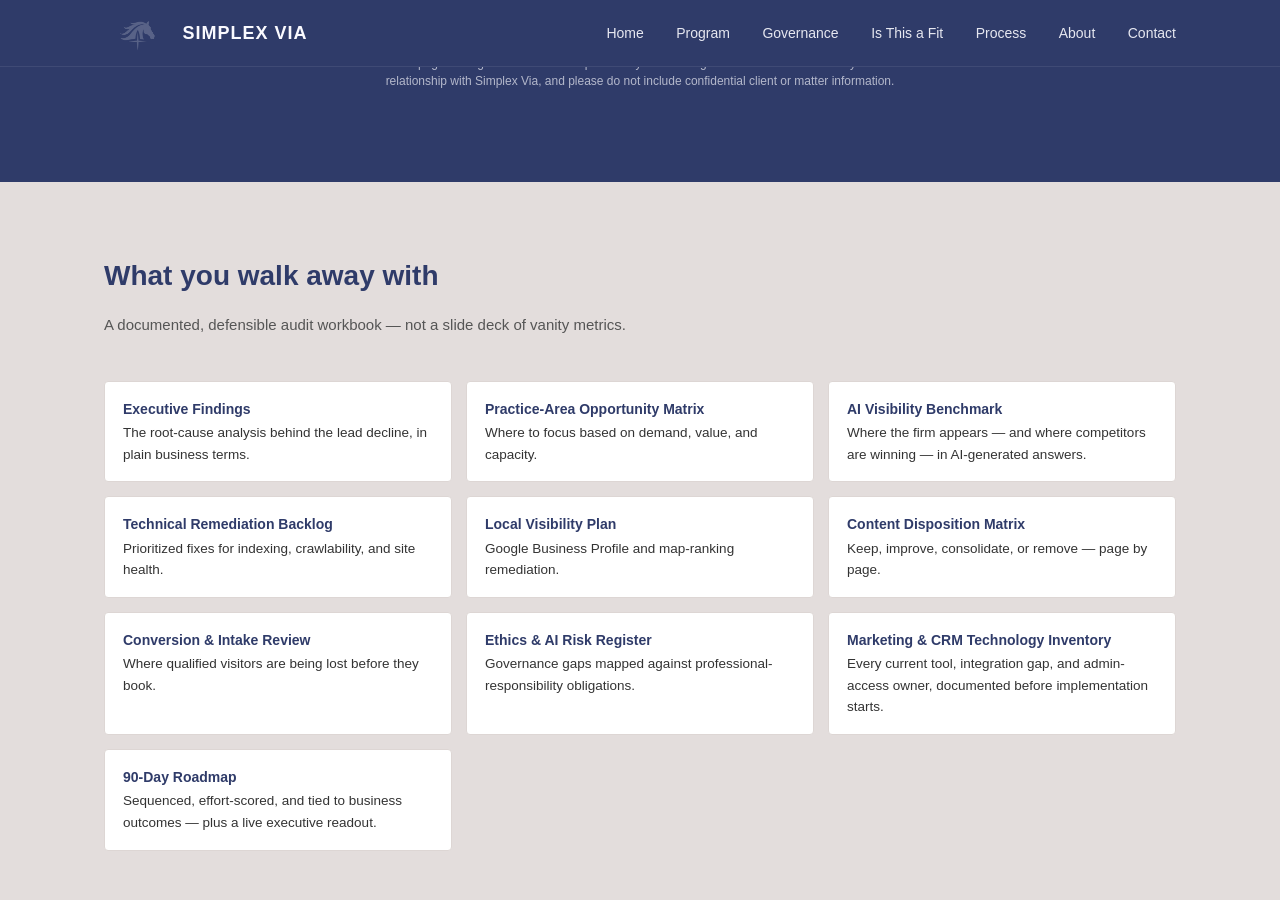
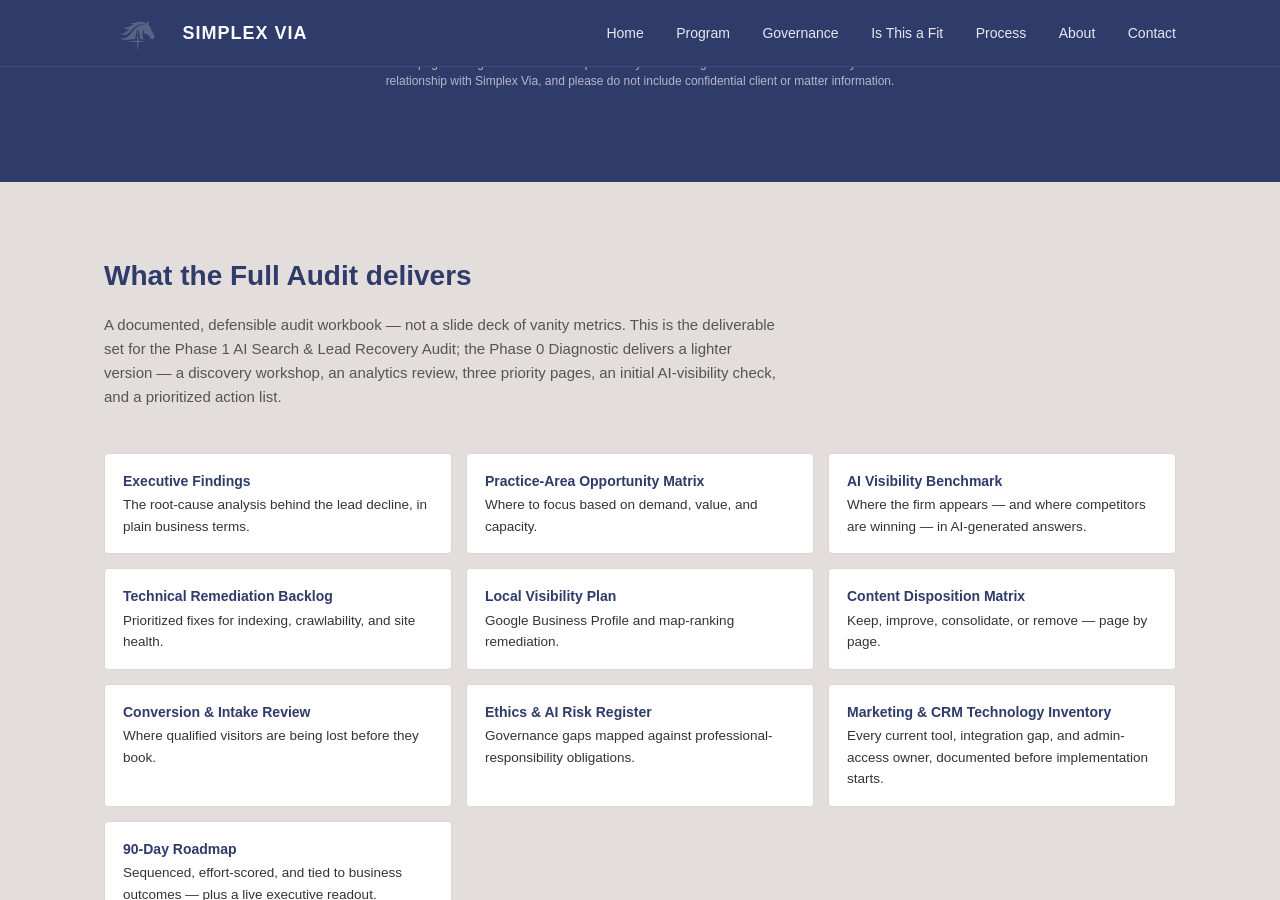
Before and after one commit to simplexvia/cs-website, a Jekyll site: the page docs/ai-search-lead-recovery.html, which Jekyll copies as it is, in a window 1280 px wide and 900 px high, scrolled down 4653 px. Built offline with Jekyll 4.4.1, drawn with Linux system fonts in a browser that asks for light colours.

Commit message:
clarifyied the last section on what you get

```diff
--- a/docs/ai-search-lead-recovery.html
+++ b/docs/ai-search-lead-recovery.html
@@ -636,8 +636,8 @@
 <section class="section-light" id="deliverables">
   <div class="wrap">
     <div class="section-head">
-      <h2 class="section-title">What you walk away with</h2>
-      <p class="section-sub">A documented, defensible audit workbook — not a slide deck of vanity metrics.</p>
+      <h2 class="section-title">What the Full Audit delivers</h2>
+      <p class="section-sub">A documented, defensible audit workbook — not a slide deck of vanity metrics. This is the deliverable set for the Phase 1 AI Search &amp; Lead Recovery Audit; the Phase 0 Diagnostic delivers a lighter version — a discovery workshop, an analytics review, three priority pages, an initial AI-visibility check, and a prioritized action list.</p>
     </div>
     <div class="del-grid">
       <div class="del-item"><strong>Executive Findings</strong>The root-cause analysis behind the lead decline, in plain business terms.</div>
```
